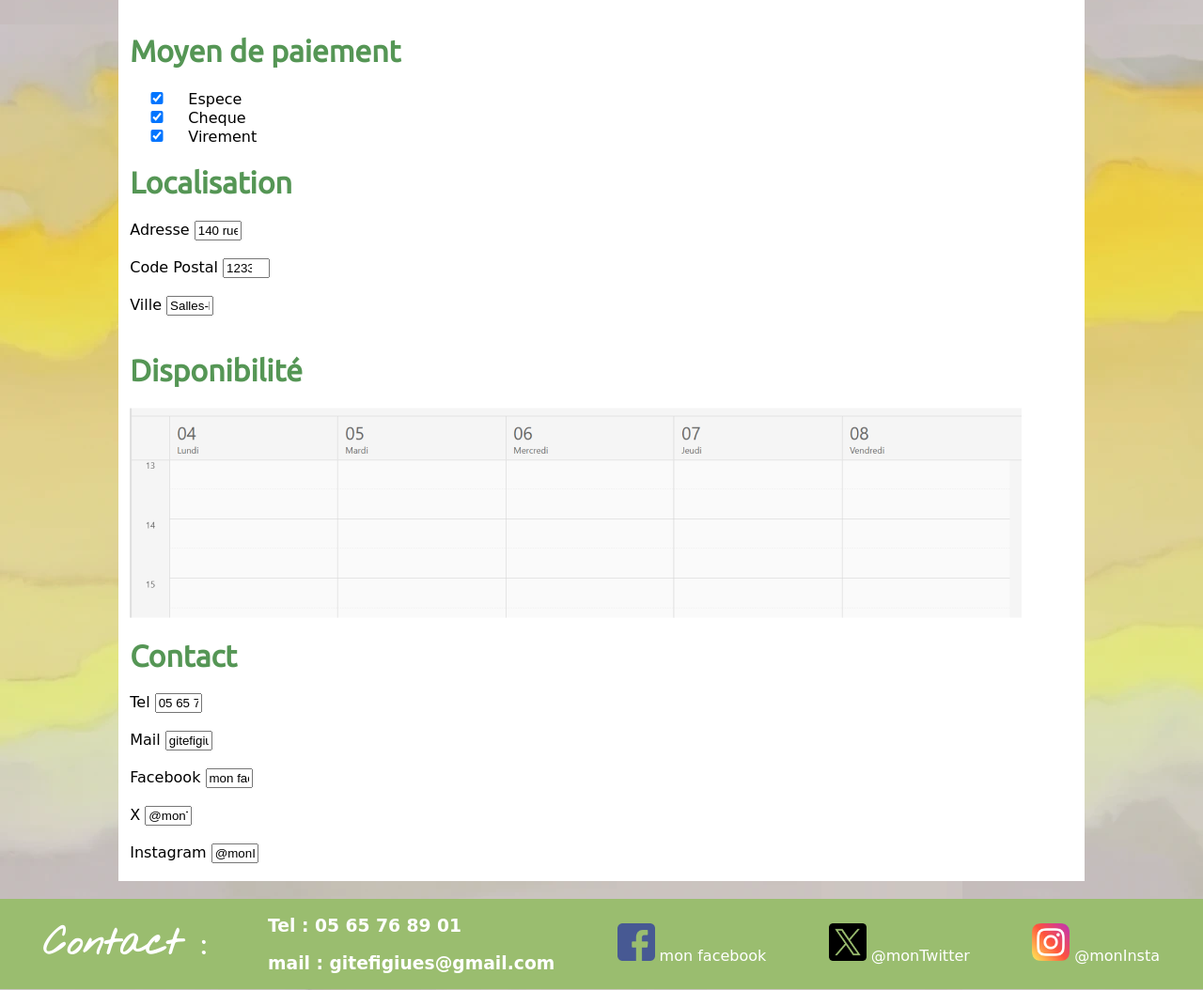
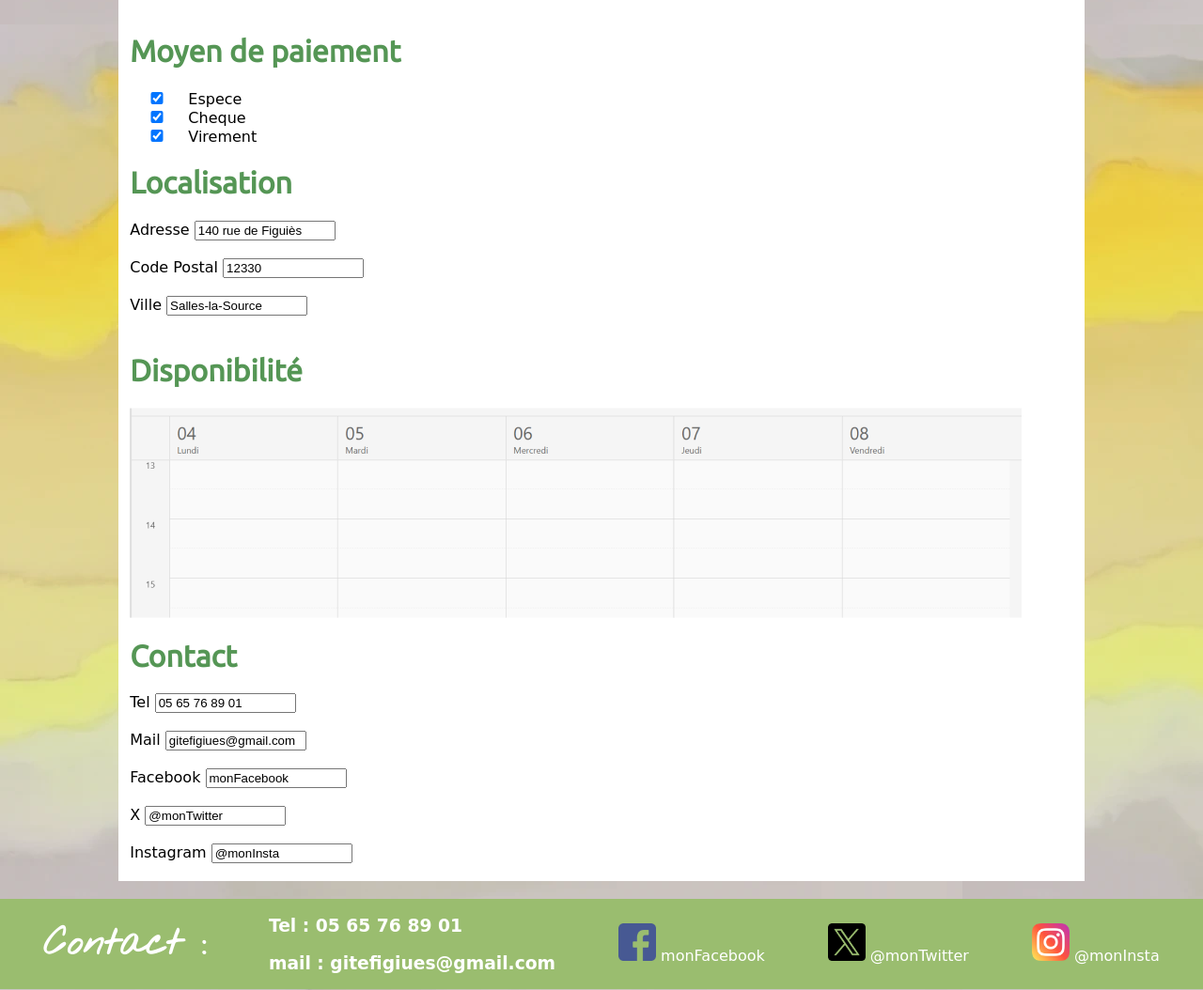
Before and after one commit to Lethlos/site-web-mouly, a PHP site: page /edition_page.php in a window 1280 px wide. Shown: the part 998-2052 px from the top of the page at 94% size. Run offline with PHP 8.4, Linux system fonts and the light colour scheme; data that the repository does not hold is empty; some web fonts are replaced.

Commit message:
ajout Id et formattage input

```diff
--- a/edition_page.php
+++ b/edition_page.php
@@ -76,7 +76,7 @@
 			</div>
 			<div>
 				<h1 id="Capacité" class="ancres"> Capacités </h1>
-				<div class="flex_row">
+				<div class="flex_row capacityDiv">
 					<span>
 						<label for="Lit">Lit :</label>
 						<input type="number" id="inputBed" name="inputBed" value="4"/>
@@ -95,7 +95,7 @@
 				</div>
 
 				<h1> Tarifs </h1>
-				<div class="flex_col">
+				<div class="flex_col rateDiv">
 					<span>
 						<label for="inputPriceWeek">Semaine moyenne saison à </label>
 						<input type="number" id="inputPriceWeek" name="inputPriceWeek" value="550"/> €
@@ -130,7 +130,7 @@
 				</div>
 
 				<h1> Localisation </h1>
-				<div class="flex_col">
+				<div class="flex_col localisationDiv">
 					<span>
 						<label for="inputAdress">Adresse </label>
 						<input type="text" id="inputAdress" name="inputAdress" value="140 rue de Figuiès"/>
@@ -150,7 +150,7 @@
 				<img src="img/DisponibiliteTODO.png"/>
 
 				<h1> Contact </h1>
-				<div class="flex_col">
+				<div class="flex_col contactDiv">
 					<span>
 						<label for="inputNumTel">Tel </label>
 						<input type="text" id="inputNumTel" name="inputNumTel" value="05 65 76 89 01"/>
@@ -161,16 +161,17 @@
 						<input type="text" id="Place" name="nb_place" value="gitefigiues@gmail.com"/>
 					</span></br>
 					<span>
-						<label for="Chambre">Facebook </label>
-						<input type="text" id="Chambre" name="nb_Chambre" value="mon facebook"/>
+						<label for="inputFacebook">Facebook </label>
+						<input type="text" id="inputFacebook" name="inputFacebook" value="monFacebook"/>
+						<span id="errInputFacebook" class="errMessage"></span>
 					</span></br>
 					<span>
-						<label for="Chambre">X </label>
-						<input type="text" id="Chambre" name="nb_Chambre" value="@monTwitter"/>
+						<label for="inputX">X </label>
+						<input type="text" id="inputX" name="inputX" value="@monTwitter"/>
 					</span></br>
 					<span>
-						<label for="Chambre">Instagram </label>
-						<input type="text" id="Chambre" name="nb_Chambre" value="@monInsta"/>
+						<label for="inputInsta">Instagram </label>
+						<input type="text" id="inputInsta" name="inputInsta" value="@monInsta"/>
 					</span></br>
 				</div>
 			</div>
@@ -184,7 +185,7 @@
 				<h3> mail :  gitefigiues@gmail.com</h3>
 			</div>
 
-			<div> <img src="img/facebook.png" width="40px" height="40px"/> mon facebook</div>
+			<div> <img src="img/facebook.png" width="40px" height="40px"/> monFacebook</div>
 			<div> <img src="img/twitter.png" width="40px" height="40px"/> @monTwitter</div>
 			<div> <img src="img/instagram.png" width="40px" height="40px"/> @monInsta</div>
 
--- a/index.css
+++ b/index.css
@@ -270,6 +270,22 @@ input {
 	width: 50px;
 }
 
+.contactDiv input{
+	width: 150px;
+}
+
+.localisationDiv input {
+	width: 150px;
+}
+
+.rateDiv input{
+	width: 50px;
+}
+
+.capacityDiv input {
+	width: 50px;
+}
+
 .errMessage {
 	color: red;
 	font-size: 90%;
```
Also changed, not shown: edition_page.js (+74 -0 lines).
